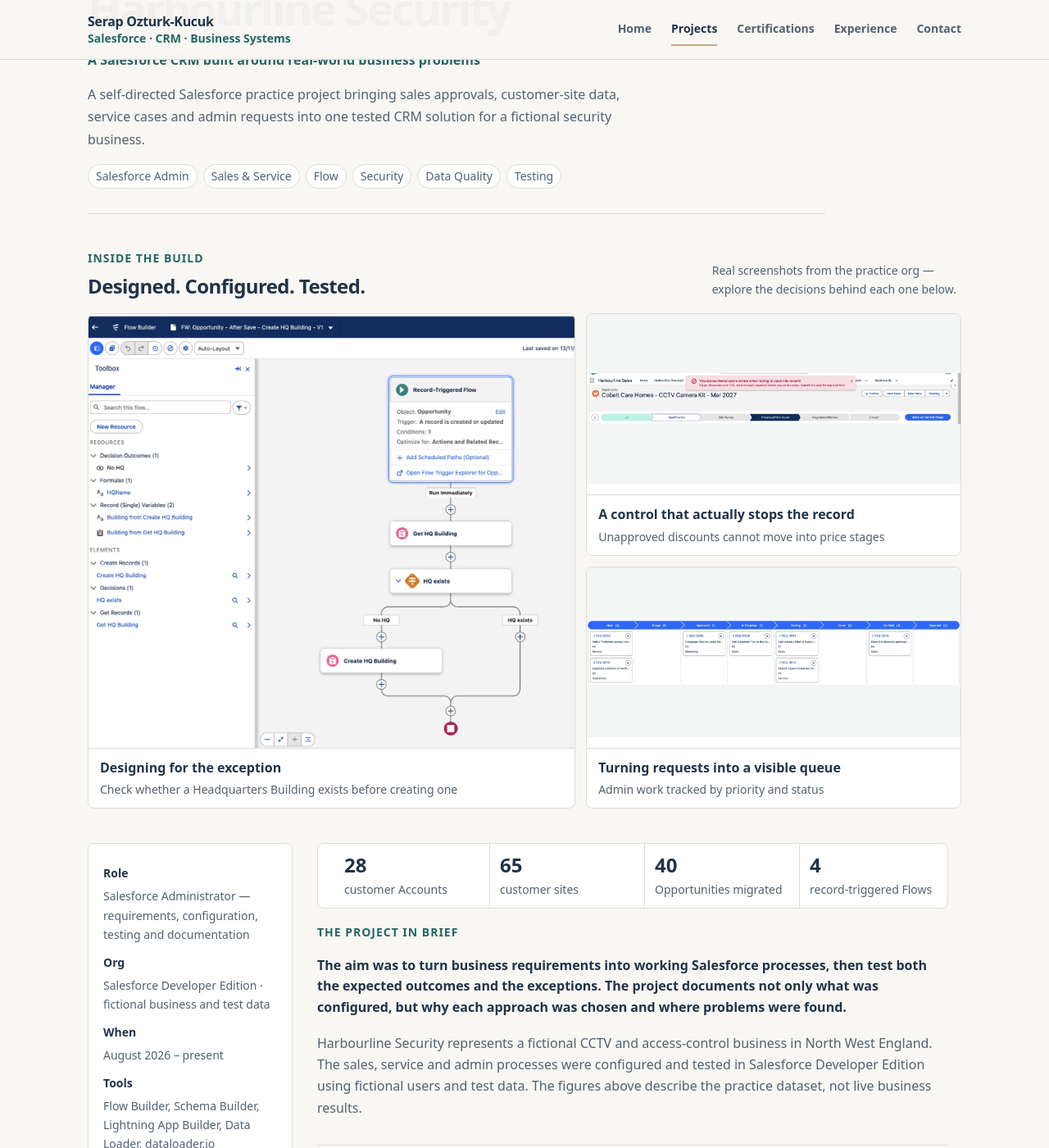
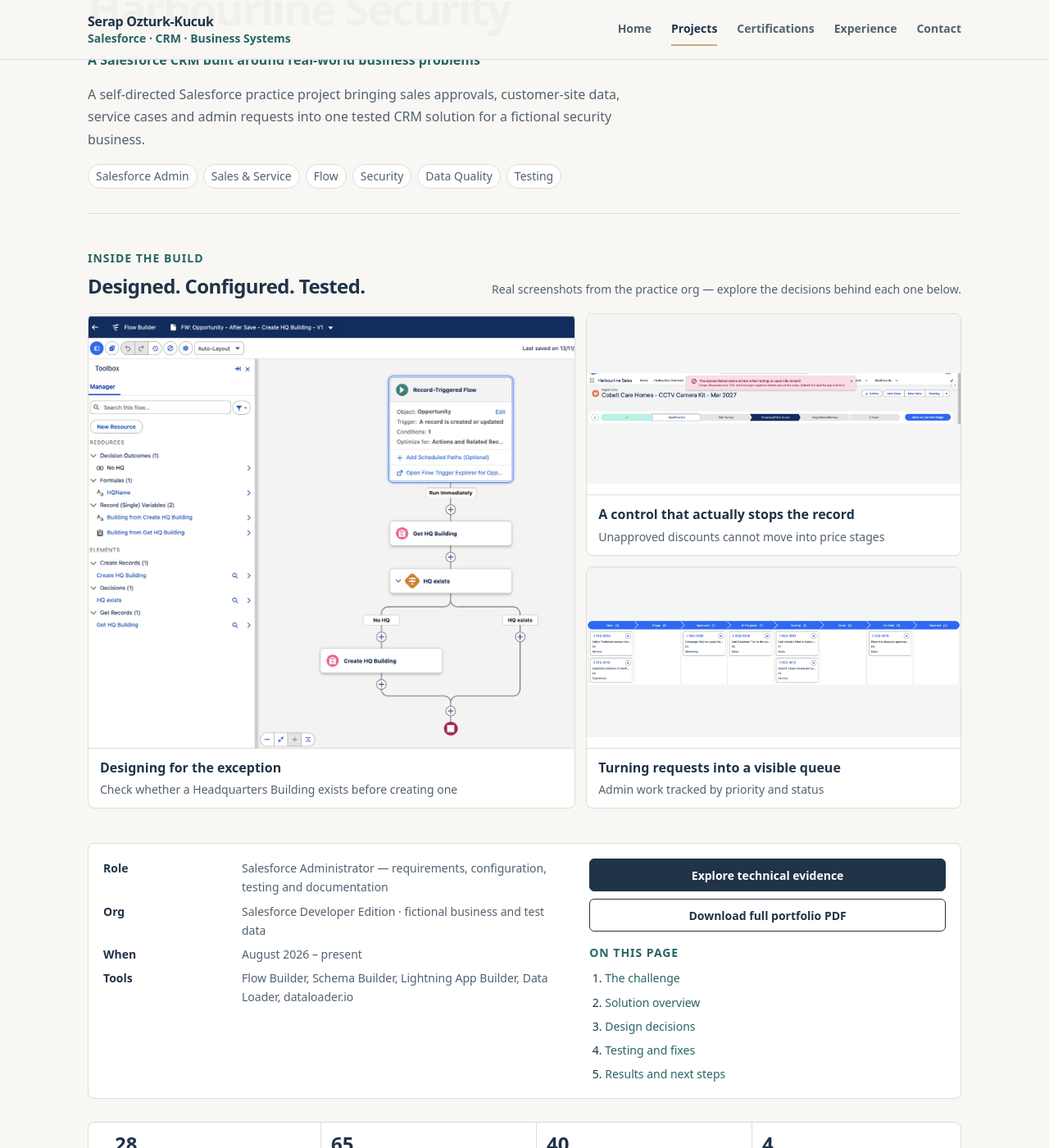
Before and after one commit to serapozturkkucuk/serapozturkkucuk.github.io, a Jekyll site: the page built from _projects/harbourline.md, in a window 1280 px wide and 1400 px high, scrolled down 248 px. Shown: the whole window at 82% size. Built offline with Jekyll 4.4.1, drawn with Linux system fonts in a browser that asks for light colours.

Commit message:
Unify page container widths and simplify homepage location copy
* Use one full-width structural container and limit only prose measure

* Add geometric edge-alignment and paragraph-width assertions across 30 page sizes

* Keep breadcrumb full width while limiting only prose paragraphs

* Validate rendered paragraph measure rather than literal CSS unit string

* Remove repetitive homepage label and emphasise flexible work options

```diff
--- a/assets/css/style.css
+++ b/assets/css/style.css
@@ -21,7 +21,7 @@
 }
 * {box-sizing:border-box}
 html {scroll-behavior:smooth;scroll-padding-top:100px}
-body {margin:0;background:var(--page);color:var(--ink);font:400 var(--fs-body)/1.65 var(--font);-webkit-font-smoothing:antialiased}
+body {margin:0;background:var(--page);color:var(--ink);font:400 var(--fs-body)/1.65 var(--font);text-align:left;-webkit-font-smoothing:antialiased}
 img {display:block;max-width:100%;height:auto}
 h1,h2,h3,p {margin:0}
 h1,h2,h3 {line-height:1.23;letter-spacing:-.025em;text-wrap:balance}
@@ -35,7 +35,7 @@ a:hover {color:var(--ink)}
 .label,.case-kicker {color:var(--teal-ink);font-size:var(--fs-small);font-weight:730;letter-spacing:.07em;text-transform:uppercase}
 .muted {color:var(--ink-soft)}
 .wrap {width:100%;max-width:1150px;margin-inline:auto;padding-inline:clamp(20px,4vw,42px)}
-main.wrap {min-height:65vh;display:grid;align-content:start;gap:42px;padding-block:44px 84px}
+main.wrap {min-height:65vh;display:flex;flex-direction:column;align-items:stretch;gap:42px;padding-block:44px 84px}
 
 /* Header and navigation */
 .site-head {position:sticky;top:0;z-index:20;background:rgba(248,247,244,.97);border-bottom:1px solid var(--line)}
@@ -64,10 +64,15 @@ main.wrap {min-height:65vh;display:grid;align-content:start;gap:42px;padding-blo
 .tags li {border-radius:40px;padding:4px 9px}
 
 /* Shared sections */
-.page-head {display:grid;gap:16px;max-width:900px;padding:0 0 30px;border-bottom:1px solid var(--line)}
+.page-head {display:grid;width:100%;gap:16px;padding:0 0 30px;border-bottom:1px solid var(--line)}
+/* Full-width structural blocks; only prose uses a reading measure */
+main.wrap > :is(header,section,article,div,p.crumb) {width:100%;min-width:0}
+main.wrap p {max-width:75ch;text-align:left}
+main.wrap p.crumb {max-width:none;width:100%}
+main.wrap :is(.page-head,.project-showcase,.project-gallery,.case-grid,.case,.stats,.showcase-gallery,.solution-list,.test-grid,.experience-value,.experience-project,.experience-skills,.experience-detail-row,.contact-list,.badges,.home-skill-grid,.jobs) {width:100%;max-width:none}
 .page-head .subtitle {color:var(--teal-ink);font-size:var(--fs-body);font-weight:700}
 .lede {max-width:75ch;color:var(--ink-soft);font-size:var(--fs-body);line-height:1.7;font-weight:500}
-.block {display:grid;gap:18px;min-width:0}
+.block {display:grid;width:100%;gap:18px;min-width:0}
 .block-head {display:flex;flex-wrap:wrap;align-items:baseline;justify-content:space-between;gap:10px 22px;padding-bottom:12px;border-bottom:1px solid var(--line)}
 .see-all {font-size:var(--fs-small);font-weight:700;text-decoration:none}
 .split {display:grid;grid-template-columns:repeat(2,minmax(0,1fr));gap:32px}
@@ -137,9 +142,8 @@ main.wrap {min-height:65vh;display:grid;align-content:start;gap:42px;padding-blo
 .badge.next .mark {color:var(--teal-ink);background:var(--teal-soft)}
 
 /* Experience page */
-main.wrap:has(.experience-head) > .block,main.wrap:has(.experience-head) > .page-head {max-width:890px;width:100%;justify-self:start}
 .experience-intro {gap:20px}
-.experience-story {width:100%;max-width:100%;line-height:1.72}
+.experience-story {width:100%;line-height:1.72}
 .experience-value {overflow:hidden;width:100%;border:1px solid var(--line);border-top:2px solid var(--champagne);border-radius:var(--radius);background:var(--surface)}
 .experience-value-heading {display:grid;gap:6px;padding:19px 22px;background:var(--teal-soft)}
 .experience-value-heading h3 {font-weight:750}
@@ -193,14 +197,14 @@ main.wrap:has(.experience-head) > .block,main.wrap:has(.experience-head) > .page
 .showcase-copy {display:grid;gap:5px;padding:12px 14px;border-top:1px solid var(--line)}
 .showcase-copy strong {line-height:1.4}
 .showcase-copy small {font-size:var(--fs-small);line-height:1.5;color:var(--ink-soft)}
-.case-grid {display:grid;grid-template-columns:250px minmax(0,1fr);align-items:start;gap:30px}
-.facts-box {position:sticky;top:95px;display:grid;gap:16px;padding:18px;border:1px solid var(--line);border-radius:var(--radius);background:var(--surface);font-size:var(--fs-small)}
-.facts-box dl {display:grid;gap:5px;margin:0}
-.facts-box dt {font-weight:740;margin-top:6px}
+.case-grid {display:flex;flex-direction:column;align-items:stretch;width:100%;gap:28px}
+.facts-box {display:grid;grid-template-columns:minmax(0,1.3fr) minmax(0,1fr);align-items:start;width:100%;gap:14px 28px;padding:18px;border:1px solid var(--line);border-radius:var(--radius);background:var(--surface);font-size:var(--fs-small)}
+.facts-box dl {display:grid;grid-template-columns:minmax(95px,155px) minmax(0,1fr);grid-row:span 2;gap:6px 14px;margin:0}
+.facts-box dt {font-weight:740;margin:0}
 .facts-box dd {margin:0;color:var(--ink-soft)}
 .toc ol {display:grid;gap:6px;margin:8px 0 0;padding-left:19px}
 .toc a {text-decoration:none}
-.case {display:grid;gap:17px;min-width:0;max-width:770px}
+.case {display:grid;gap:17px;min-width:0;width:100%}
 .case h2 {border-top:1px solid var(--line);margin-top:15px;padding-top:22px;scroll-margin-top:110px}
 .case h3 {scroll-margin-top:110px}
 .case ul,.case ol {display:grid;gap:8px;margin:0;padding-left:20px}
@@ -214,7 +218,7 @@ main.wrap:has(.experience-head) > .block,main.wrap:has(.experience-head) > .page
 .stats b {font-size:var(--fs-heading);color:var(--ink);line-height:1.2;font-variant-numeric:tabular-nums}
 figure.shot {display:grid;gap:10px;margin:7px 0}
 figure.shot img {width:100%;background:#fff;border:1px solid var(--line);border-radius:var(--radius)}
-figure.shot.narrow img {max-width:560px}
+figure.shot.narrow img {max-width:100%}
 figure.shot figcaption {font-size:var(--fs-small);color:var(--ink-soft)}
 .case-opening {font-weight:650;line-height:1.6}
 .case-context,.case-footnote {color:var(--ink-soft)}
@@ -243,8 +247,6 @@ figure.shot figcaption {font-size:var(--fs-small);color:var(--ink-soft)}
 /* Responsive layouts */
 @media(max-width:980px){
   .desktop-nav .nav-links {gap:15px}
-  .case-grid {grid-template-columns:minmax(0,1fr)}
-  .facts-box {position:static}
 }
 @media(max-width:780px){
   html {scroll-padding-top:90px}
@@ -258,6 +260,8 @@ figure.shot figcaption {font-size:var(--fs-small);color:var(--ink-soft)}
   .mobile-menu nav {position:absolute;right:0;top:calc(100% + 8px);width:min(280px,calc(100vw - 40px));padding:12px 18px;border:1px solid var(--line);border-radius:var(--radius);background:var(--surface);box-shadow:0 8px 22px rgba(32,51,72,.1)}
   .mobile-menu .nav-links {display:grid;gap:0}
   .mobile-menu .nav-links a {padding:11px 0;min-height:42px}
+  .facts-box {grid-template-columns:minmax(0,1fr)}
+  .facts-box dl {grid-row:auto}
   .home-hero {grid-template-columns:minmax(0,1fr);gap:25px}
   .hero-copy h1 {max-width:22ch}
   .hero-proof {grid-template-columns:minmax(0,1fr) minmax(0,1fr);grid-template-rows:auto minmax(0,1fr)}
--- a/index.html
+++ b/index.html
@@ -4,11 +4,10 @@ title: Home
 ---
 <section class="hero home-hero">
   <div class="hero-copy">
-    <span class="label">Salesforce administration · CRM &amp; business systems</span>
     <span class="pill">Salesforce Certified Platform Administrator</span>
     <h1>Better systems begin with understanding the business.</h1>
     <p class="lede">Experience in CRM and product databases, data quality, reporting, UAT and process improvement — now applied to Salesforce configuration, automation and testing.</p>
-    <p class="muted home-location">Based in Liverpool, UK · Open to Salesforce, CRM and business systems roles</p>
+    <p class="muted home-location">Open to Salesforce, CRM and business systems roles · Remote, hybrid or on-site</p>
     <div class="actions">
       <a class="btn primary" href="{{ '/projects/harbourline/' | relative_url }}">Explore the Salesforce project</a>
       {% if site.author.cv_file != "" %}<a class="btn" href="{{ site.author.cv_file | relative_url }}">Download CV</a>{% endif %}
```
Also changed, not shown: .github/workflows/ui-template-audit.yml.
